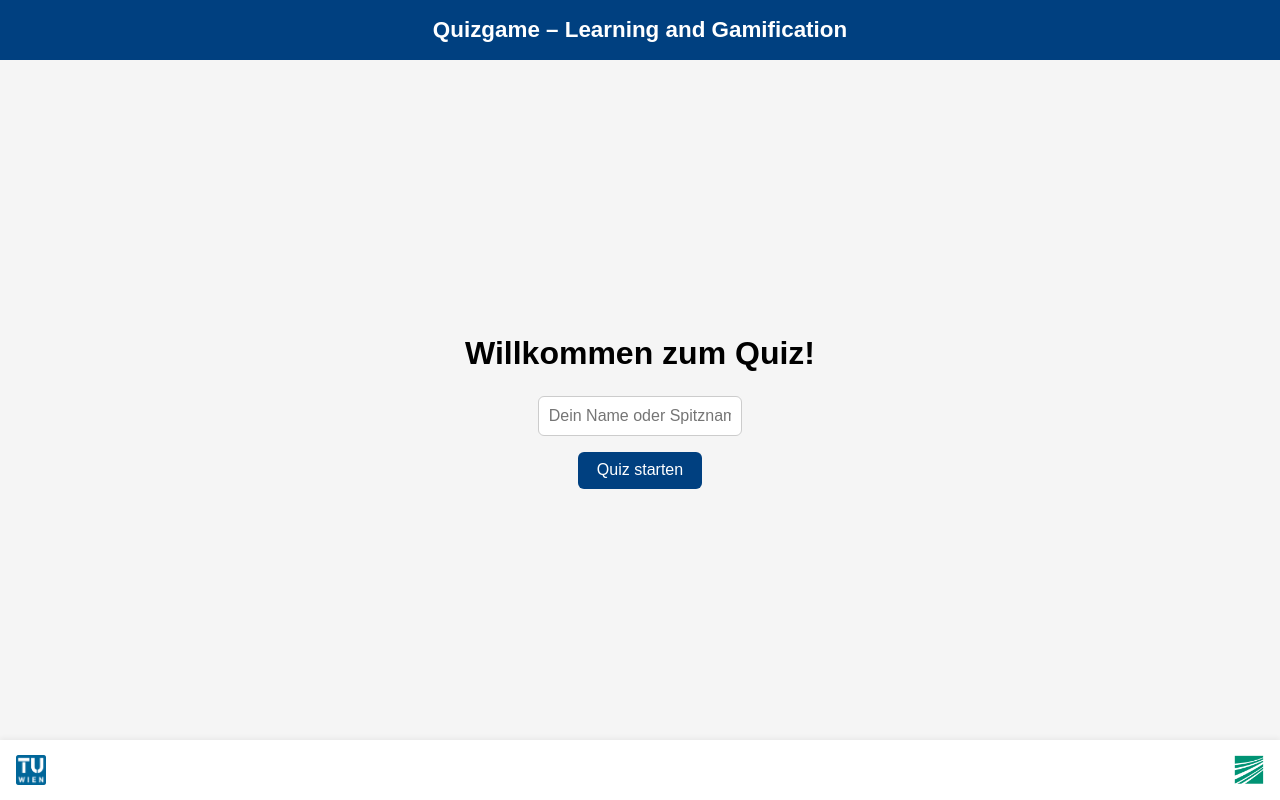
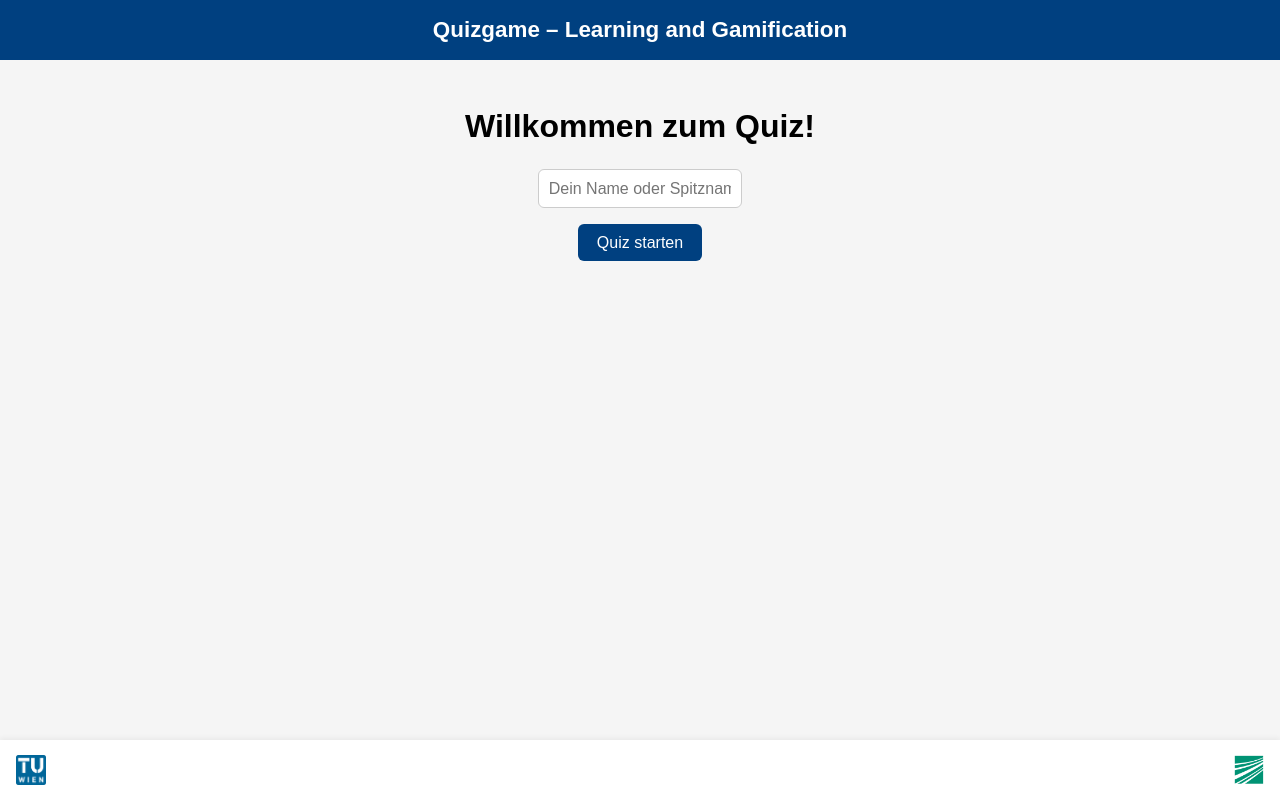
Before and after one commit to George-beep-ops/quiz-app-flask, a Flask app: page / in a window 1280 px wide. Run offline with Flask 3, Linux system fonts and the light colour scheme.

Commit message:
Tweak: Inhalt im main leicht nach oben versetzt für bessere Balance

```diff
--- a/templates/base.html
+++ b/templates/base.html
@@ -34,11 +34,12 @@
       height: calc(100vh - 120px); /* 60px Header + 60px Footer */
       overflow-y: auto;
       padding: 1rem;
+      padding-top: 3vh; /* Abstand von oben */
       text-align: center;
       box-sizing: border-box;
       display: flex;
       flex-direction: column;
-      justify-content: center;
+      justify-content: flex-start; /* oben statt Mitte */
       align-items: center;
     }
     footer {
```
